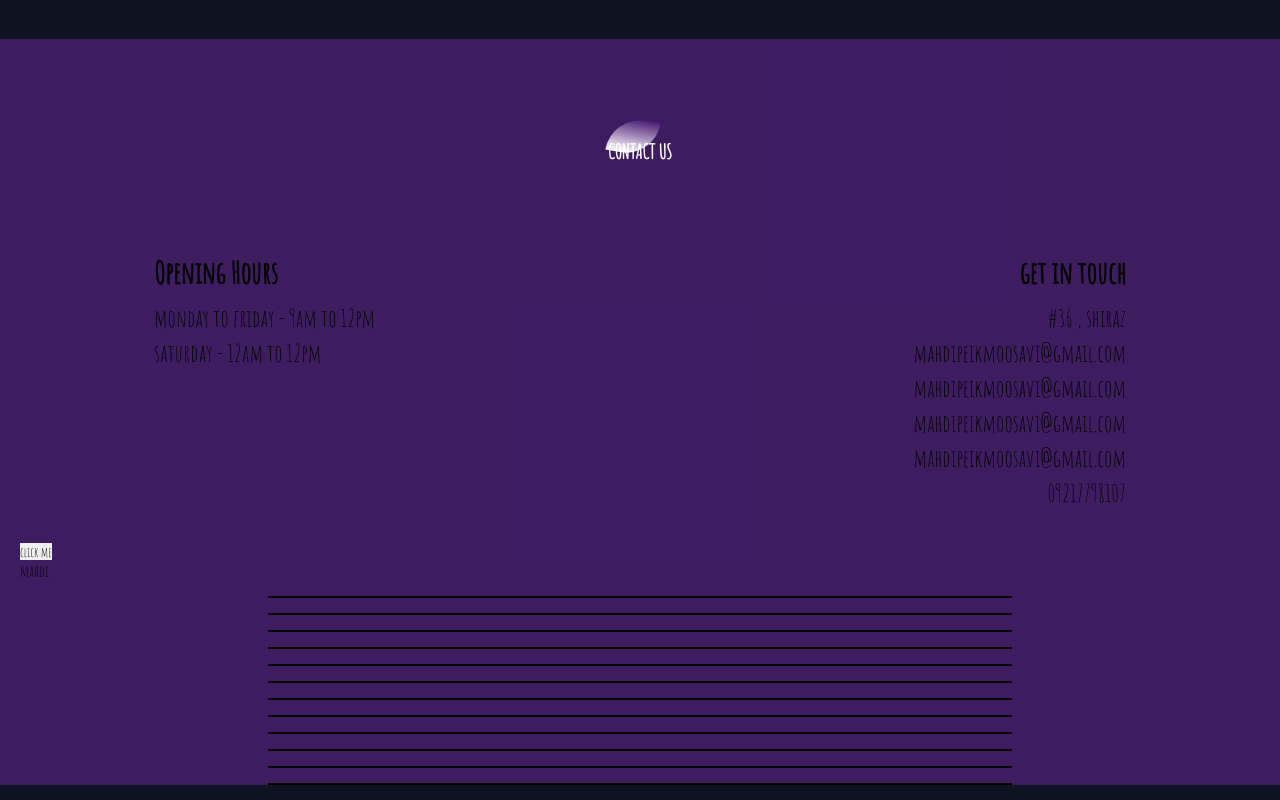
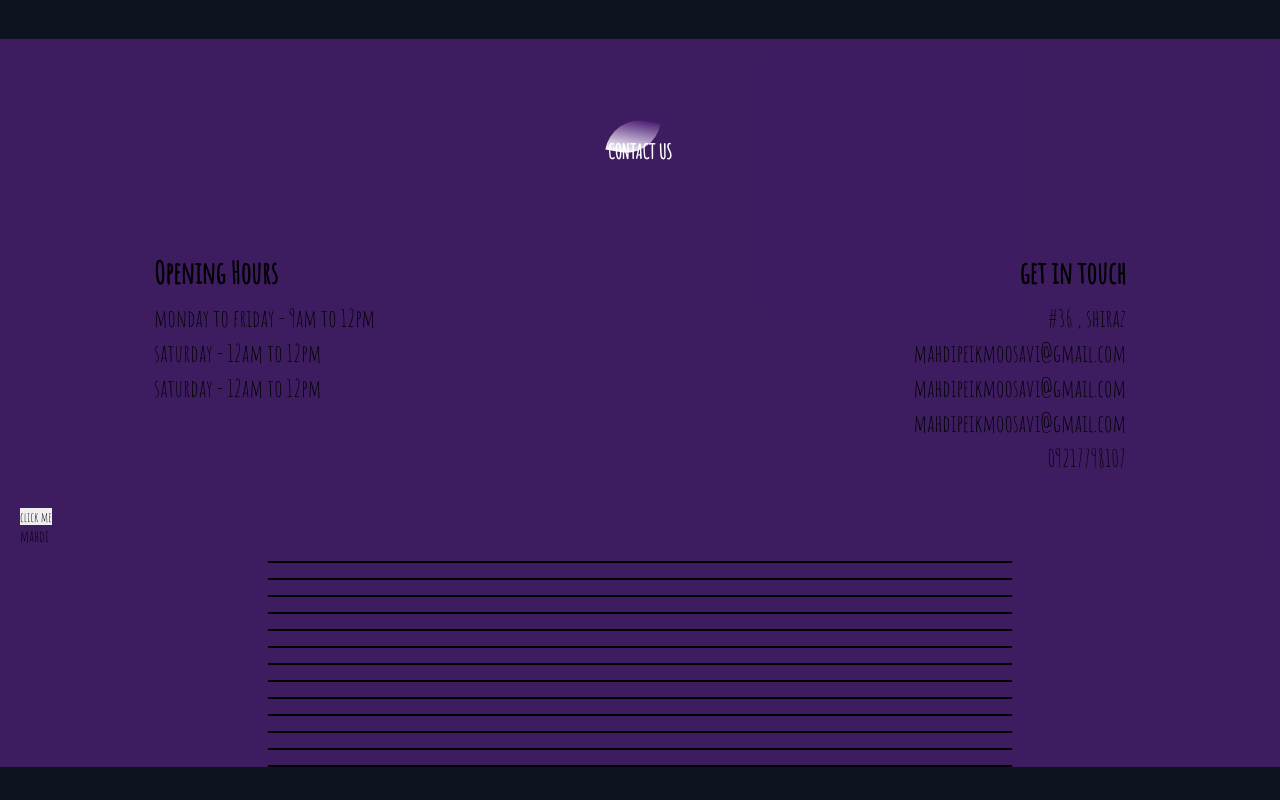
Before and after one commit to mahdipeikmoosavi/ui-ux-Coffee-Shop, a plain HTML site: page index.html in a window 1280 px wide. Shown: the part 2993-3793 px from the top of the page. Drawn offline with nearby package versions, Linux system fonts and the light colour scheme; some packages are replaced by stand-ins of ours; a script that the page names is missing; a web font is replaced by a local one.

Commit message:
index.html file added

```diff
--- a/index.html
+++ b/index.html
@@ -186,11 +186,11 @@
         <h1>Opening Hours</h1>
         <p>monday to friday - 9am to 12pm</p>
         <p>saturday - 12am to 12pm</p>
+        <p>saturday - 12am to 12pm</p>
       </div>
       <div class="footer-right">
         <h1>get in touch</h1>
         <p>#36  , shiraz </p>
-        <p>mahdipeikmoosavi@gmail.com </p>
         <p>mahdipeikmoosavi@gmail.com </p>
         <p>mahdipeikmoosavi@gmail.com </p>
         <p>mahdipeikmoosavi@gmail.com </p>
@@ -220,6 +220,7 @@
     <hr>
     <hr>
     <hr>
+    <hr>
 
   </section>
   <script src="/script.js"></script>
```
